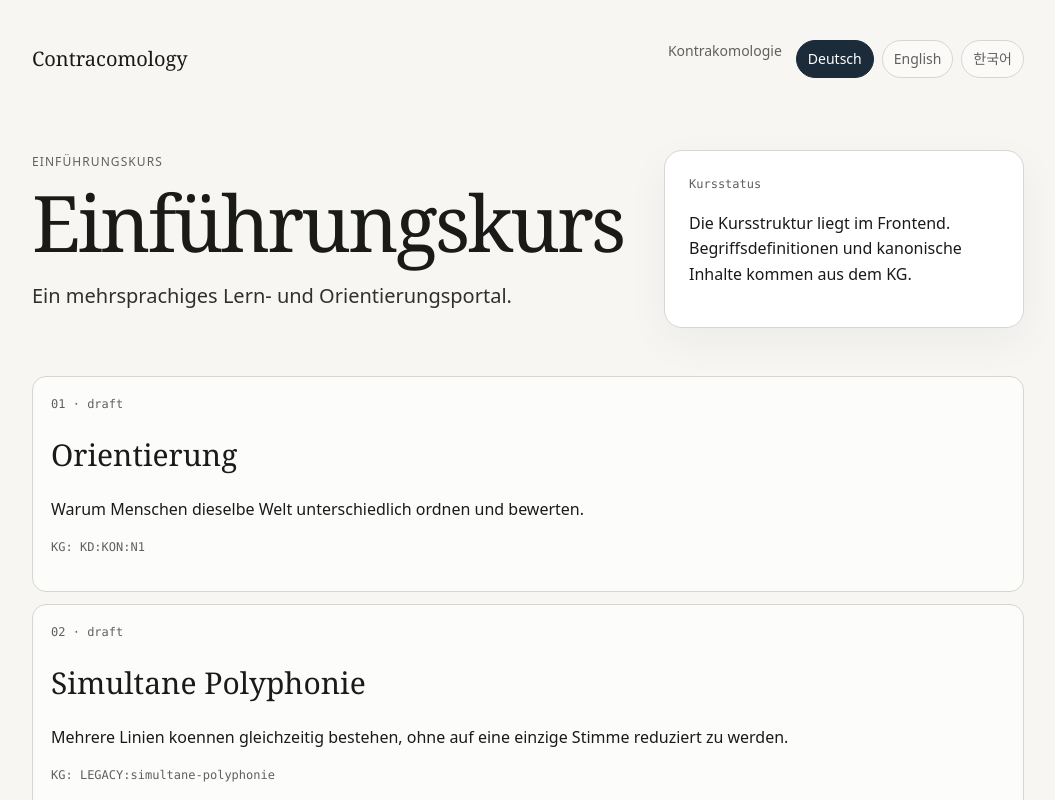
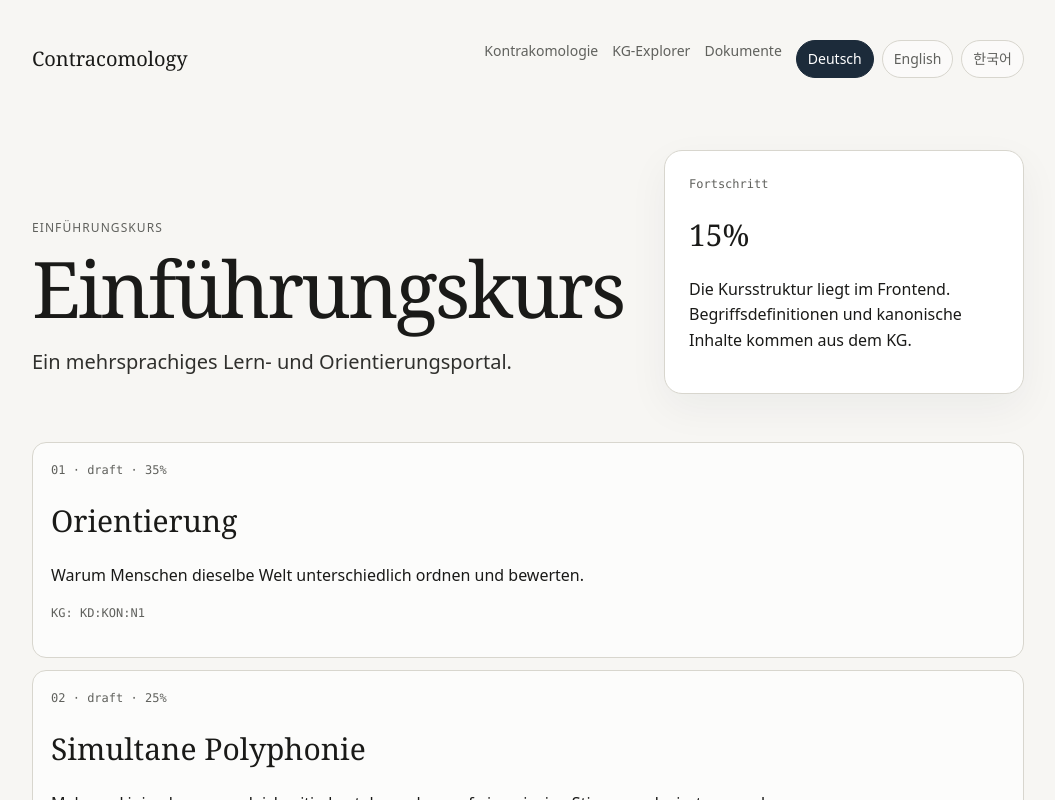
Before and after one commit to thomaspeterkueper/contracomology, a Next.js app: page /de/course in a window 1280 px wide. Shown: the top 800 px of the page, without its empty margins (112-1167 px from the left). Built offline with nearby package versions, Linux system fonts and the light colour scheme.

Commit message:
Add course progress navigation

```diff
--- a/app/[locale]/course/page.tsx
+++ b/app/[locale]/course/page.tsx
@@ -1,6 +1,6 @@
 import Link from 'next/link';
 import { notFound } from 'next/navigation';
-import { introductoryCourse } from '@/lib/course';
+import { introductoryCourse, totalCourseProgress } from '@/lib/course';
 import { isLocale, localeLabel, locales, type Locale, ui } from '@/lib/i18n';
 
 export default async function CoursePage({ params }: { params: Promise<{ locale: string }> }) {
@@ -8,6 +8,7 @@ export default async function CoursePage({ params }: { params: Promise<{ locale:
   if (!isLocale(rawLocale)) notFound();
   const locale: Locale = rawLocale;
   const t = ui[locale];
+  const progress = totalCourseProgress();
 
   return (
     <main className="shell">
@@ -15,6 +16,8 @@ export default async function CoursePage({ params }: { params: Promise<{ locale:
         <Link className="brand" href={`/${locale}`}>Contracomology</Link>
         <nav className="nav">
           <Link href={`/${locale}`}>{t.title}</Link>
+          <Link href={`/${locale}/kg`}>{t.kgExplorer}</Link>
+          <Link href={`/${locale}/documents`}>{t.documents}</Link>
           <span className="langs">
             {locales.map((l) => <Link key={l} className={`pill ${l === locale ? 'active' : ''}`} href={`/${l}/course`}>{localeLabel(l)}</Link>)}
           </span>
@@ -28,15 +31,16 @@ export default async function CoursePage({ params }: { params: Promise<{ locale:
           <p className="lede">{t.subtitle}</p>
         </div>
         <aside className="card">
-          <p className="meta">Kursstatus</p>
+          <p className="meta">{t.progress}</p>
+          <h2>{progress}%</h2>
           <p>Die Kursstruktur liegt im Frontend. Begriffsdefinitionen und kanonische Inhalte kommen aus dem KG.</p>
         </aside>
       </section>
 
       <div className="list">
         {introductoryCourse.map((module) => (
-          <article className="item" key={module.id}>
-            <p className="meta">{String(module.order).padStart(2, '0')} · {module.status}</p>
+          <article className="item" key={module.id} id={module.id}>
+            <p className="meta">{String(module.order).padStart(2, '0')} · {module.status} · {module.progress}%</p>
             <h2>{module.title[locale]}</h2>
             <p>{module.summary[locale]}</p>
             <p className="meta">KG: {module.kgRefs.join(' · ')}</p>
```
